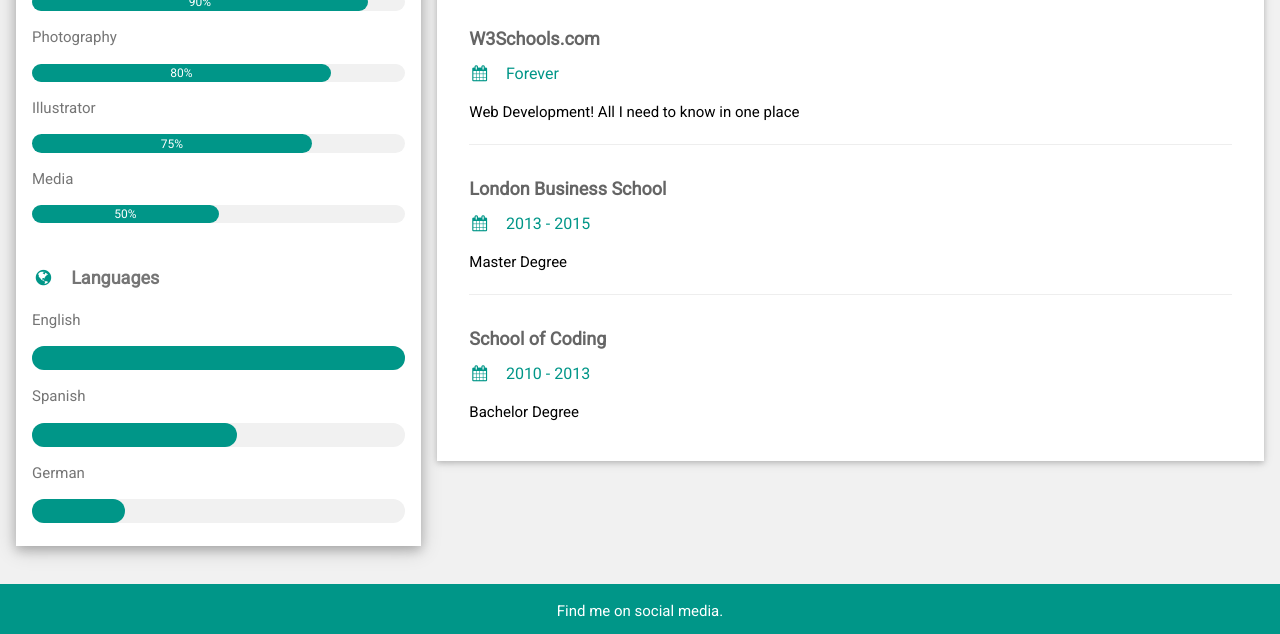
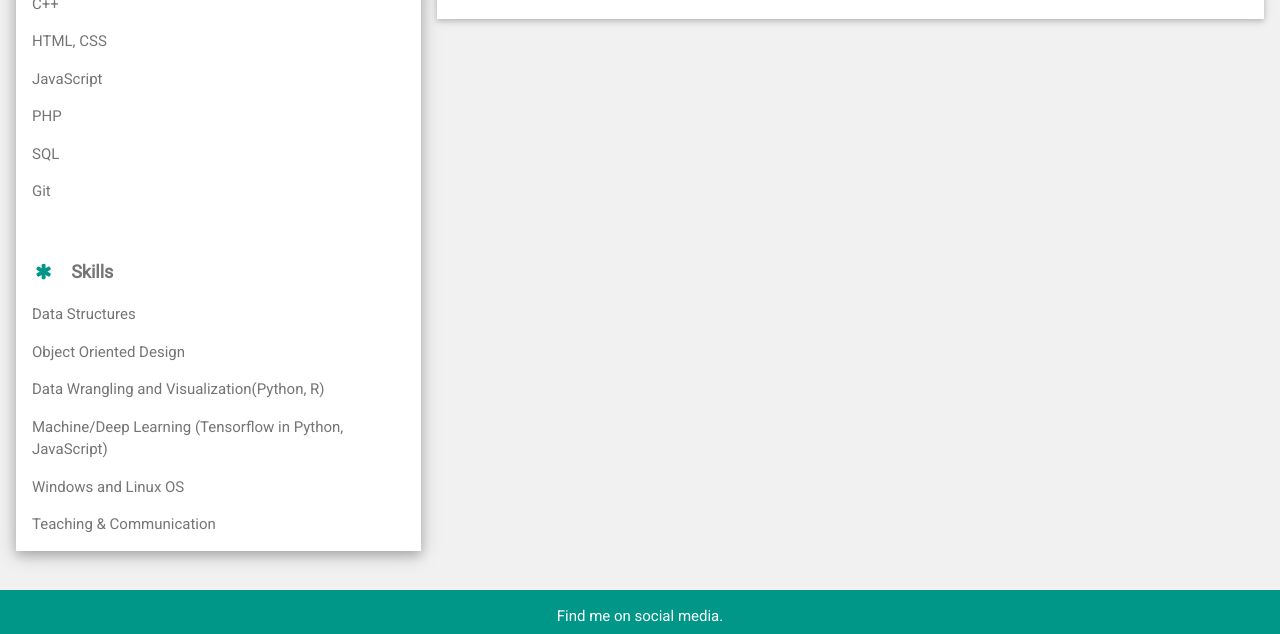
Before and after one commit to AdamNielsen7/CV-webpage, a plain HTML site: page index.html in a window 1280 px wide. Shown: the part 702-1336 px from the top of the page. Drawn offline with nearby package versions, Linux system fonts and the light colour scheme.

Commit message:
added personal info

```diff
--- a/index.html
+++ b/index.html
@@ -28,47 +28,28 @@ html,body,h1,h2,h3,h4,h5,h6 {font-family: "Roboto", sans-serif}
           </div>
         </div>
         <div class="w3-container">
-          <p><i class="fa fa-briefcase fa-fw w3-margin-right w3-large w3-text-teal"></i>Designer</p>
-          <p><i class="fa fa-home fa-fw w3-margin-right w3-large w3-text-teal"></i>London, UK</p>
-          <p><i class="fa fa-envelope fa-fw w3-margin-right w3-large w3-text-teal"></i>ex@mail.com</p>
-          <p><i class="fa fa-phone fa-fw w3-margin-right w3-large w3-text-teal"></i>1224435534</p>
+          <p><i class="fa fa-briefcase fa-fw w3-margin-right w3-large w3-text-teal"></i>Software Engineer</p>
+          <p><i class="fa fa-home fa-fw w3-margin-right w3-large w3-text-teal"></i>Anchorage, AK</p>
+          <p><i class="fa fa-envelope fa-fw w3-margin-right w3-large w3-text-teal"></i>adamnielsen7@gmail.com</p>
+          <p><i class="fa fa-phone fa-fw w3-margin-right w3-large w3-text-teal"></i>(907)441-7748</p>
           <hr>
 
+          <p class="w3-large"><b><i class="fa fa-asterisk fa-fw w3-margin-right w3-text-teal"></i>Languages</b></p>
+          <p>Python</p>
+          <p>C++</p>
+          <p>HTML, CSS</p>
+          <p>JavaScript</p>
+          <p>PHP</p>
+          <p>SQL</p>
+          <p>Git</p>
+          <br>
           <p class="w3-large"><b><i class="fa fa-asterisk fa-fw w3-margin-right w3-text-teal"></i>Skills</b></p>
-          <p>Adobe Photoshop</p>
-          <div class="w3-light-grey w3-round-xlarge w3-small">
-            <div class="w3-container w3-center w3-round-xlarge w3-teal" style="width:90%">90%</div>
-          </div>
-          <p>Photography</p>
-          <div class="w3-light-grey w3-round-xlarge w3-small">
-            <div class="w3-container w3-center w3-round-xlarge w3-teal" style="width:80%">
-              <div class="w3-center w3-text-white">80%</div>
-            </div>
-          </div>
-          <p>Illustrator</p>
-          <div class="w3-light-grey w3-round-xlarge w3-small">
-            <div class="w3-container w3-center w3-round-xlarge w3-teal" style="width:75%">75%</div>
-          </div>
-          <p>Media</p>
-          <div class="w3-light-grey w3-round-xlarge w3-small">
-            <div class="w3-container w3-center w3-round-xlarge w3-teal" style="width:50%">50%</div>
-          </div>
-          <br>
-
-          <p class="w3-large w3-text-theme"><b><i class="fa fa-globe fa-fw w3-margin-right w3-text-teal"></i>Languages</b></p>
-          <p>English</p>
-          <div class="w3-light-grey w3-round-xlarge">
-            <div class="w3-round-xlarge w3-teal" style="height:24px;width:100%"></div>
-          </div>
-          <p>Spanish</p>
-          <div class="w3-light-grey w3-round-xlarge">
-            <div class="w3-round-xlarge w3-teal" style="height:24px;width:55%"></div>
-          </div>
-          <p>German</p>
-          <div class="w3-light-grey w3-round-xlarge">
-            <div class="w3-round-xlarge w3-teal" style="height:24px;width:25%"></div>
-          </div>
-          <br>
+          <p>Data Structures</p>
+          <p>Object Oriented Design</p>
+          <p>Data Wrangling and Visualization(Python, R)</p>
+          <p>Machine/Deep Learning (Tensorflow in Python, JavaScript)</p>
+          <p>Windows and Linux OS</p>
+          <p>Teaching & Communication</p>
         </div>
       </div><br>
 
@@ -81,42 +62,26 @@ html,body,h1,h2,h3,h4,h5,h6 {font-family: "Roboto", sans-serif}
       <div class="w3-container w3-card w3-white w3-margin-bottom">
         <h2 class="w3-text-grey w3-padding-16"><i class="fa fa-suitcase fa-fw w3-margin-right w3-xxlarge w3-text-teal"></i>Work Experience</h2>
         <div class="w3-container">
-          <h5 class="w3-opacity"><b>Front End Developer / w3schools.com</b></h5>
-          <h6 class="w3-text-teal"><i class="fa fa-calendar fa-fw w3-margin-right"></i>Jan 2015 - <span class="w3-tag w3-teal w3-round">Current</span></h6>
+          <h5 class="w3-opacity"><b>Software Developer / IT Intern - 13D Global Strategy & Research</b></h5>
+          <h6 class="w3-text-teal"><i class="fa fa-calendar fa-fw w3-margin-right"></i>June - August 2020</h6>
           <p>Lorem ipsum dolor sit amet. Praesentium magnam consectetur vel in deserunt aspernatur est reprehenderit sunt hic. Nulla tempora soluta ea et odio, unde doloremque repellendus iure, iste.</p>
           <hr>
         </div>
         <div class="w3-container">
-          <h5 class="w3-opacity"><b>Web Developer / something.com</b></h5>
-          <h6 class="w3-text-teal"><i class="fa fa-calendar fa-fw w3-margin-right"></i>Mar 2012 - Dec 2014</h6>
+          <h5 class="w3-opacity"><b>Peer Facilitator - BYUI College Success Program</b></h5>
+          <h6 class="w3-text-teal"><i class="fa fa-calendar fa-fw w3-margin-right"></i>June 2018 - April 2019</h6>
           <p>Consectetur adipisicing elit. Praesentium magnam consectetur vel in deserunt aspernatur est reprehenderit sunt hic. Nulla tempora soluta ea et odio, unde doloremque repellendus iure, iste.</p>
           <hr>
-        </div>
-        <div class="w3-container">
-          <h5 class="w3-opacity"><b>Graphic Designer / designsomething.com</b></h5>
-          <h6 class="w3-text-teal"><i class="fa fa-calendar fa-fw w3-margin-right"></i>Jun 2010 - Mar 2012</h6>
-          <p>Lorem ipsum dolor sit amet, consectetur adipisicing elit. </p><br>
         </div>
       </div>
 
       <div class="w3-container w3-card w3-white">
         <h2 class="w3-text-grey w3-padding-16"><i class="fa fa-certificate fa-fw w3-margin-right w3-xxlarge w3-text-teal"></i>Education</h2>
         <div class="w3-container">
-          <h5 class="w3-opacity"><b>W3Schools.com</b></h5>
-          <h6 class="w3-text-teal"><i class="fa fa-calendar fa-fw w3-margin-right"></i>Forever</h6>
-          <p>Web Development! All I need to know in one place</p>
+          <h5 class="w3-opacity"><b>Brigham Young University Idaho</b></h5>
+          <h6 class="w3-text-teal"><i class="fa fa-calendar fa-fw w3-margin-right"></i>Estimated Graduation: August 2021</h6>
+          <p>Bachelor in Software Engineering, Minor in Biology\nGPA:3.6</p>
           <hr>
-        </div>
-        <div class="w3-container">
-          <h5 class="w3-opacity"><b>London Business School</b></h5>
-          <h6 class="w3-text-teal"><i class="fa fa-calendar fa-fw w3-margin-right"></i>2013 - 2015</h6>
-          <p>Master Degree</p>
-          <hr>
-        </div>
-        <div class="w3-container">
-          <h5 class="w3-opacity"><b>School of Coding</b></h5>
-          <h6 class="w3-text-teal"><i class="fa fa-calendar fa-fw w3-margin-right"></i>2010 - 2013</h6>
-          <p>Bachelor Degree</p><br>
         </div>
       </div>
 
```
